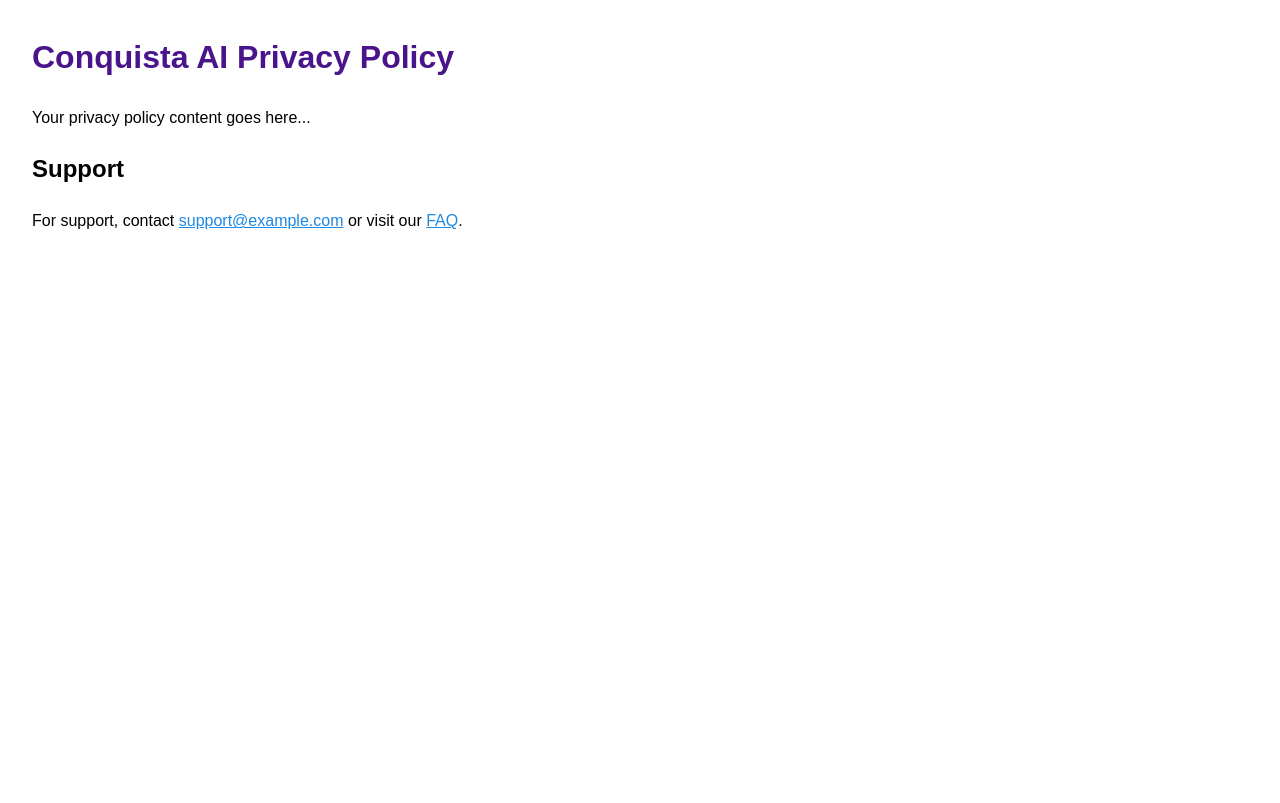
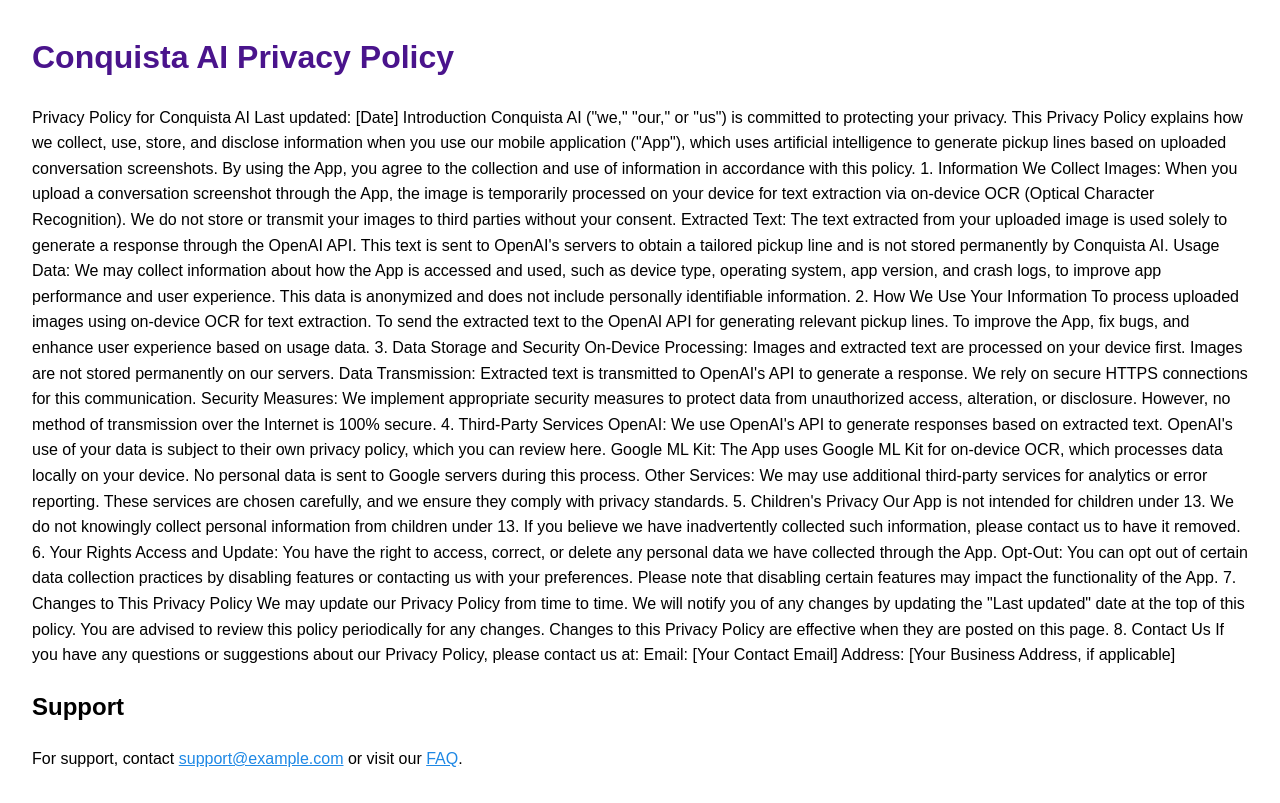
Before and after one commit to luckyzee10/conquista_ai_website, a plain HTML site: page index.html in a window 1280 px wide. Drawn offline with Linux system fonts and the light colour scheme.

Commit message:
Update index.html

```diff
--- a/index.html
+++ b/index.html
@@ -12,9 +12,76 @@
 </head>
 <body>
   <h1>Conquista AI Privacy Policy</h1>
-  <p>Your privacy policy content goes here...</p>
+  <p>Privacy Policy for Conquista AI
+
+Last updated: [Date]
+
+Introduction
+Conquista AI ("we," "our," or "us") is committed to protecting your privacy. This Privacy Policy explains how we collect, use, store, and disclose information when you use our mobile application ("App"), which uses artificial intelligence to generate pickup lines based on uploaded conversation screenshots. By using the App, you agree to the collection and use of information in accordance with this policy.
+
+1. Information We Collect
+
+Images:
+When you upload a conversation screenshot through the App, the image is temporarily processed on your device for text extraction via on-device OCR (Optical Character Recognition). We do not store or transmit your images to third parties without your consent.
+
+Extracted Text:
+The text extracted from your uploaded image is used solely to generate a response through the OpenAI API. This text is sent to OpenAI's servers to obtain a tailored pickup line and is not stored permanently by Conquista AI.
+
+Usage Data:
+We may collect information about how the App is accessed and used, such as device type, operating system, app version, and crash logs, to improve app performance and user experience. This data is anonymized and does not include personally identifiable information.
+
+2. How We Use Your Information
+
+To process uploaded images using on-device OCR for text extraction.
+To send the extracted text to the OpenAI API for generating relevant pickup lines.
+To improve the App, fix bugs, and enhance user experience based on usage data.
+3. Data Storage and Security
+
+On-Device Processing:
+Images and extracted text are processed on your device first. Images are not stored permanently on our servers.
+
+Data Transmission:
+Extracted text is transmitted to OpenAI's API to generate a response. We rely on secure HTTPS connections for this communication.
+
+Security Measures:
+We implement appropriate security measures to protect data from unauthorized access, alteration, or disclosure. However, no method of transmission over the Internet is 100% secure.
+
+4. Third-Party Services
+
+OpenAI:
+We use OpenAI's API to generate responses based on extracted text. OpenAI's use of your data is subject to their own privacy policy, which you can review here.
+
+Google ML Kit:
+The App uses Google ML Kit for on-device OCR, which processes data locally on your device. No personal data is sent to Google servers during this process.
+
+Other Services:
+We may use additional third-party services for analytics or error reporting. These services are chosen carefully, and we ensure they comply with privacy standards.
+
+5. Children's Privacy
+
+Our App is not intended for children under 13. We do not knowingly collect personal information from children under 13. If you believe we have inadvertently collected such information, please contact us to have it removed.
+
+6. Your Rights
+
+Access and Update:
+You have the right to access, correct, or delete any personal data we have collected through the App.
+
+Opt-Out:
+You can opt out of certain data collection practices by disabling features or contacting us with your preferences. Please note that disabling certain features may impact the functionality of the App.
+
+7. Changes to This Privacy Policy
+
+We may update our Privacy Policy from time to time. We will notify you of any changes by updating the "Last updated" date at the top of this policy. You are advised to review this policy periodically for any changes. Changes to this Privacy Policy are effective when they are posted on this page.
+
+8. Contact Us
+
+If you have any questions or suggestions about our Privacy Policy, please contact us at:
+Email: [Your Contact Email]
+Address: [Your Business Address, if applicable]
+
+</p>
 
   <h2>Support</h2>
-  <p>For support, contact <a href="mailto:support@example.com">support@example.com</a> or visit our <a href="https://example.com/faq">FAQ</a>.</p>
+  <p>For support, contact <a href="mailto:lucas.zambrano59@gmail.com">support@example.com</a> or visit our <a href="https://example.com/faq">FAQ</a>.</p>
 </body>
 </html>
```
